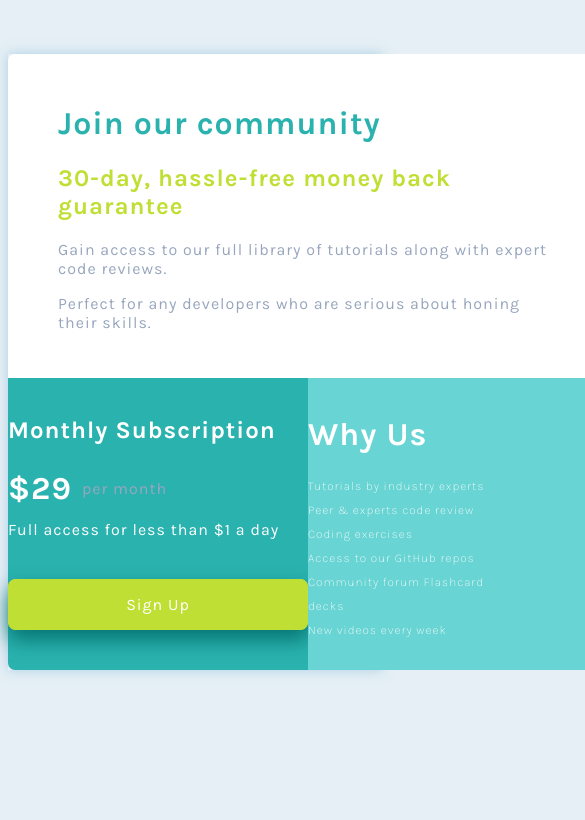
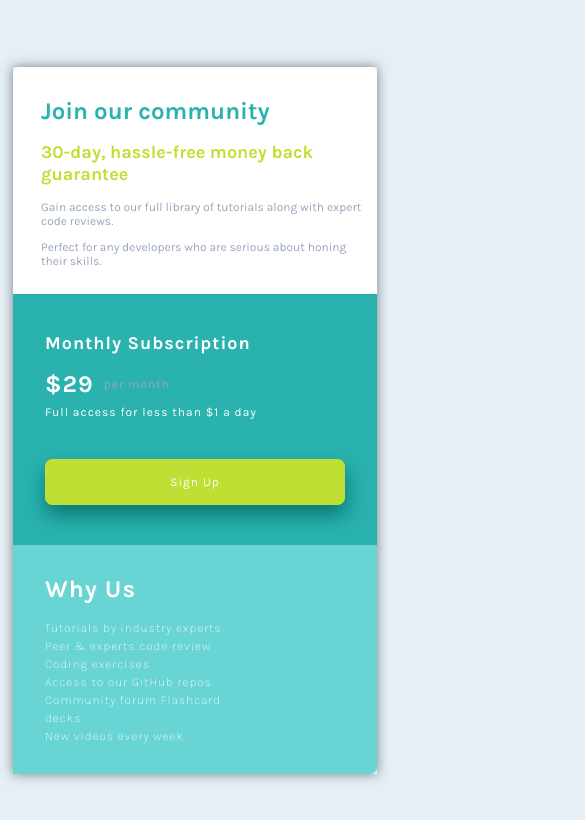
Before and after one commit to akerele180/Single-Price-Grid-Component-Master, a plain HTML site: page index.html in a window 390 px wide. Shown: the top 820 px of the page, 585 px wide, since content can reach past the window. Drawn offline with Linux system fonts and the light colour scheme.

Commit message:
Update style.css

```diff
--- a/style.css
+++ b/style.css
@@ -15,7 +15,7 @@ body {
     grid-template-rows: repeat(2 280px);
     max-width: 745px;
     margin: 54px auto;
-    box-shadow: 0 0 11px 0px #93c0dcb0;
+    box-shadow: 0 0 11px 0px #434e55b0;
 }
 .grid {
     display: grid;
@@ -79,3 +79,55 @@ p.sign {
 footer {
     display: none;
 }
+@media only screen and (max-width: 425px){
+    body {
+        display: grid;
+        padding: 5px;
+        font-size: 12px;
+    }
+    .grid {
+        display: contents;
+    }
+    #soft {
+        margin: -8px auto 13px;
+    }
+    div.box1 {
+        padding: 10px;
+        letter-spacing: 0;
+    }
+    div.box1-body {
+        margin-left: 14px;
+        padding: 4px;
+    }
+    div.box2 {
+        border-bottom-left-radius: 0;
+    }
+    div.box3 {
+        padding: 8px 0;
+    }
+    .merge{
+        height: 30px;
+    }
+    div.box3-body {
+        margin: 22px auto 21px
+    }
+}
+@media only screen and (max-width: 320px) {
+    .box2-body, .box3-body {
+        padding: 0 27px;
+    }
+    body {
+        padding: 0 10px;
+    }
+    div.box1 {
+        width: 286px;
+    }
+    .container, .box2, .box3 {
+        width: 286px;
+    }
+    p.sign {
+        margin: 40px 15px;
+        position: relative;
+        right: 15px
+    }
+}
```
